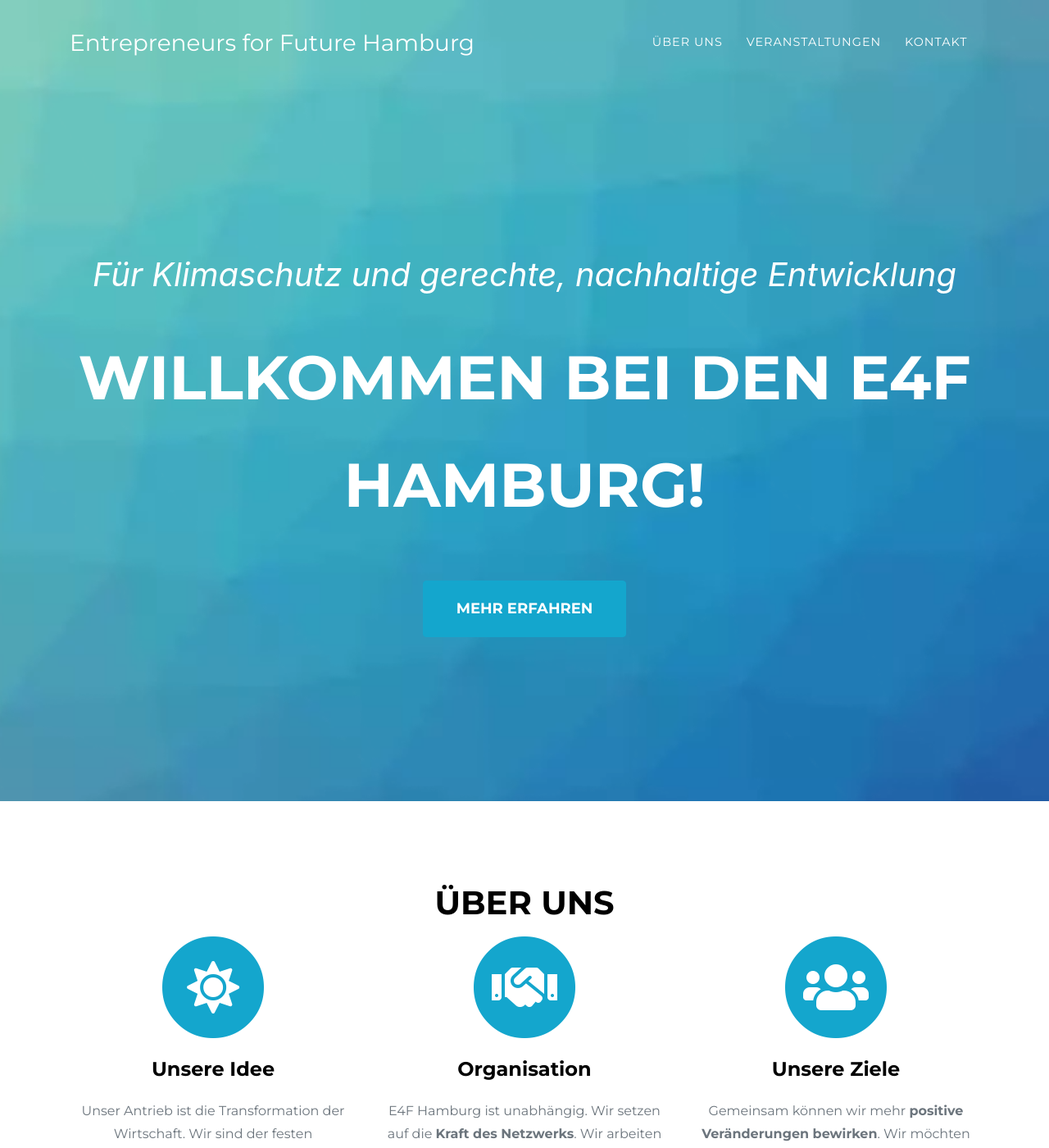
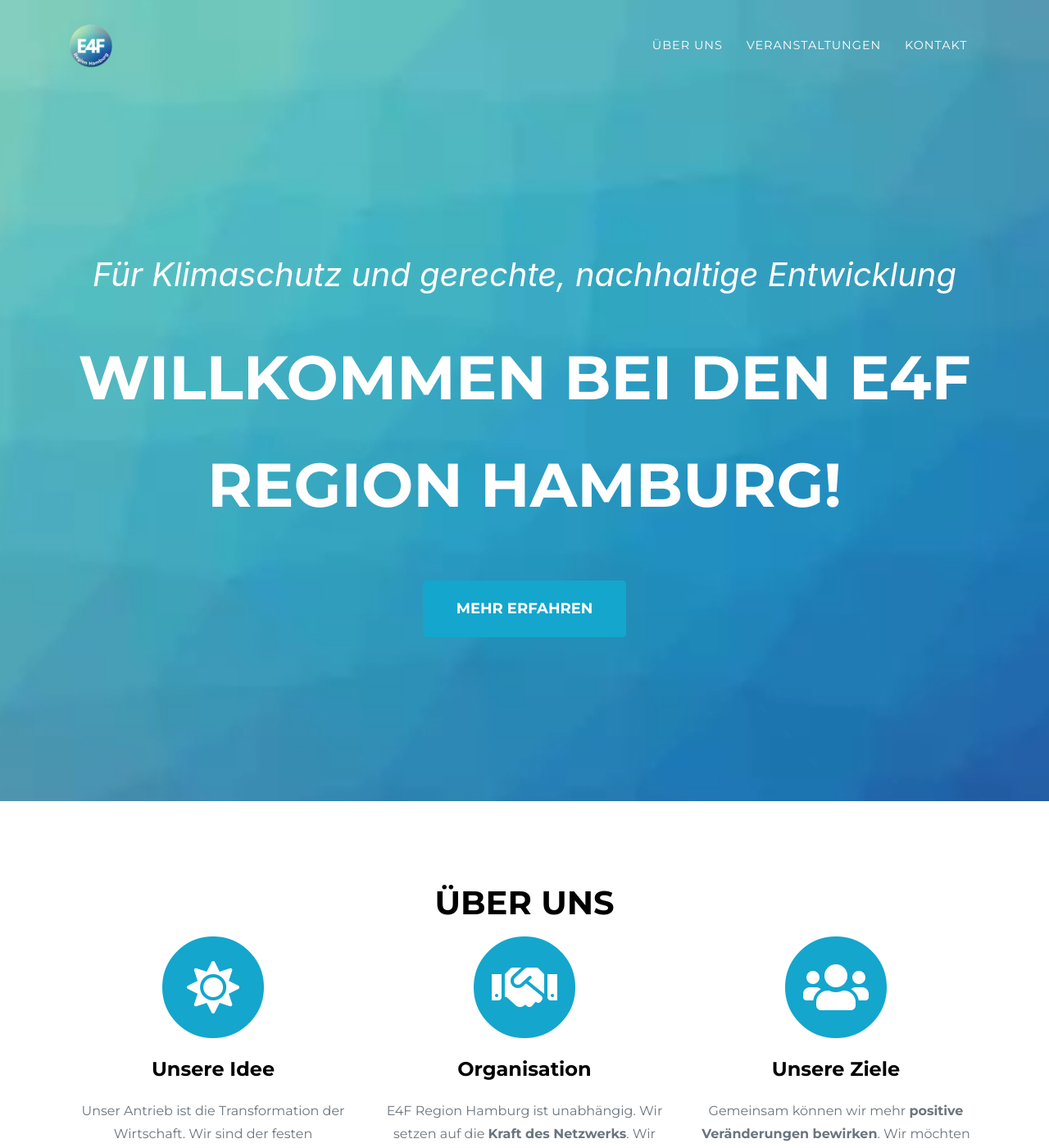
Before and after one commit to e4f-hamburg/e4f-hamburg.github.io, a Jekyll site: the page built from index.md, in a window 1280 px wide and 1400 px high. Shown: the whole window at 82% size. Built offline with Jekyll 4.4.1, drawn with Linux system fonts in a browser that asks for light colours; some web fonts are replaced; comment, search, counter and statistics services are not loaded.

Commit message:
Change Claim and Logo to "Region Hamburg" (#19)

```diff
--- a/_config.yml
+++ b/_config.yml
@@ -17,13 +17,13 @@
 baseurl: "" # the subpath of your site, e.g. /blog
 
 # Site settings
-title: Entrepreneurs for Future Hamburg
+title: Entrepreneurs for Future Region Hamburg
 email: info@e4f-hamburg.de
-description: "Die Entrepreneurs for Future (E4F) Hamburg sind ein Zusammenschluss engagierter unternehmerisch denkender Menschen, die die Fridays for Future in ihrem Engagement für Klimaschutz und eine nachhaltige, gerechte Wirtschaft einsetzen"
-author: E4F Hamburg
-# logo:     #optional, defaults to site title
-  # path: assets\img\clients\creative-market.jpg
-  # height: 60 #height in px, defaults to 52px
+description: "Die Entrepreneurs for Future (E4F) Region Hamburg sind ein Zusammenschluss engagierter unternehmerisch denkender Menschen, die die Fridays for Future in ihrem Engagement für Klimaschutz und eine nachhaltige, gerechte Wirtschaft einsetzen"
+author: E4F Region Hamburg
+logo:     #optional, defaults to site title
+  path: assets\img\Logo Region Hamburg.webp
+  height: 52 #height in px, defaults to 52px
 
 locale: "de-DE" # See available languages in _data/sitetext.yml
 
--- a/_data/_services/organisation.md
+++ b/_data/_services/organisation.md
@@ -1 +1 @@
-E4F Hamburg ist unabhängig. Wir setzen auf die **Kraft des Netzwerks**. Wir arbeiten eng mit anderen Initiativen und Unternehmen zusammen und fördern die Vernetzung. Wissen, Best Practices, Impulse und Erfahrungen wollen wir untereinander teilen und voneinander lernen.
+E4F Region Hamburg ist unabhängig. Wir setzen auf die **Kraft des Netzwerks**. Wir arbeiten eng mit anderen Initiativen und Unternehmen zusammen und fördern die Vernetzung. Wissen, Best Practices, Impulse und Erfahrungen wollen wir untereinander teilen und voneinander lernen.
--- a/_data/sitetext.yml
+++ b/_data/sitetext.yml
@@ -134,7 +134,7 @@
 de: &DEFAULT_DE
   header:
     title: Für Klimaschutz und gerechte, nachhaltige Entwicklung
-    text: Willkommen bei den E4F Hamburg!
+    text: Willkommen bei den E4F Region Hamburg!
     button: Mehr erfahren
     buttonlink: "#services"
 
```
Also changed, not shown: assets/img/Logo Region Hamburg.webp (added).
